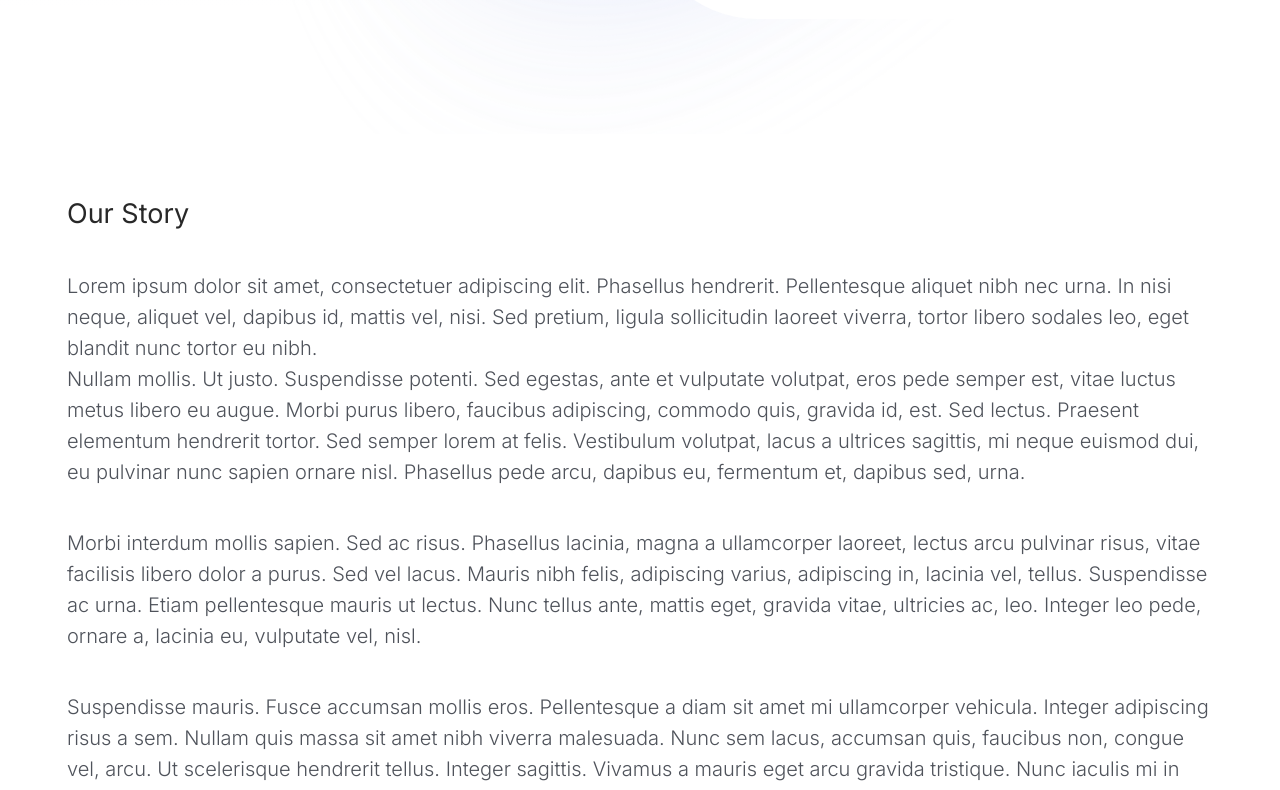
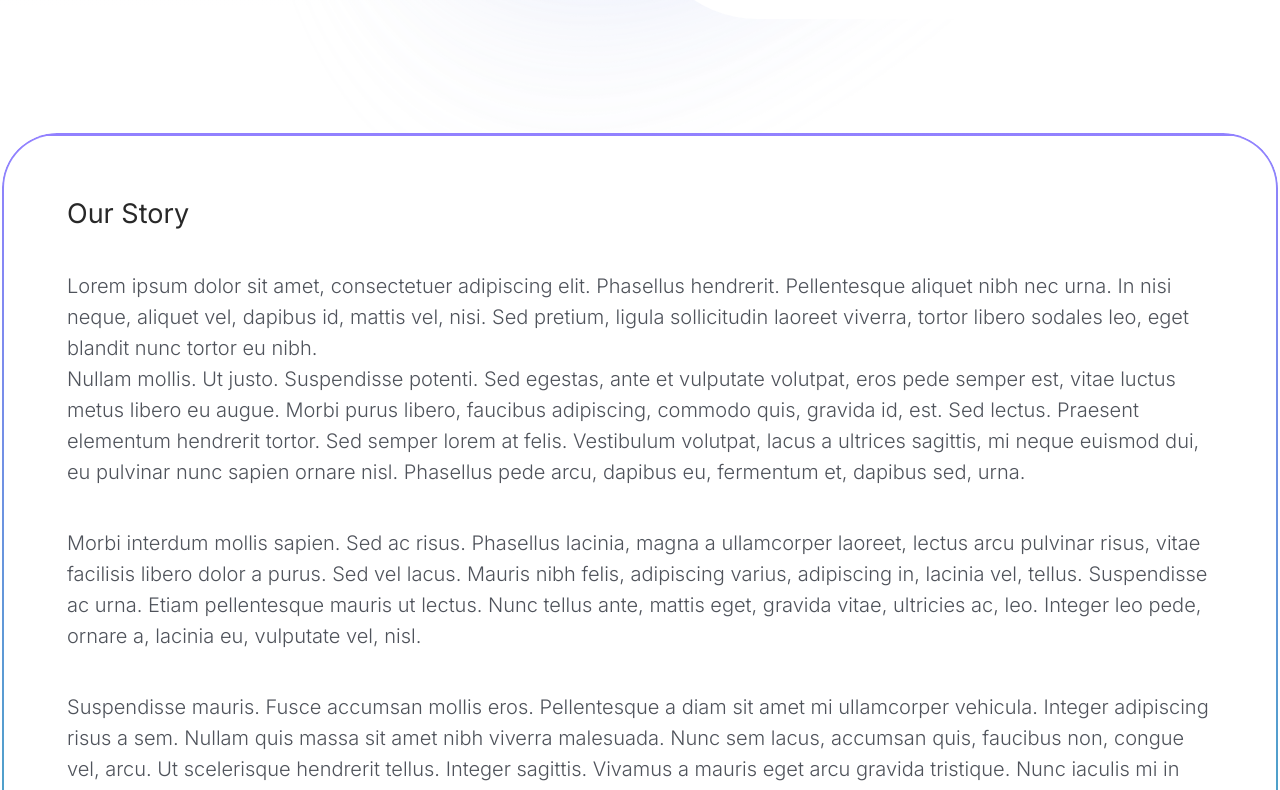
Before and after one commit to Pirai-Infotech/Pirai-checkbook-website, a Next.js app: page /About in a window 1280 px wide. Shown: the part 1120-1910 px from the top of the page. Built offline with nearby package versions, Linux system fonts and the light colour scheme.

Commit message:
grad-border added

```diff
--- a/app/About/page.js
+++ b/app/About/page.js
@@ -76,7 +76,7 @@ function page() {
           </div>
         </div>
         <div className="mt-10 lg:mt-28 sm:w-[50%] lg:w-auto mb-10 flex justify-center lg:px-8 xl:px-0 sm:pr-8">
-          <div className="rounded-[55px] w-[1299px] p-[40px] sm:p-[65px] border-2 border-transparent borderimage">
+          <div className="rounded-[55px] w-[1299px] p-[40px] sm:p-[65px] border-2 border-transparent grad-border borderimage">
             <h2 className="font-inter text-[27px] font-normal leading-[32.68px] text-left text-[#282828]">
               Our Story
             </h2>
```
